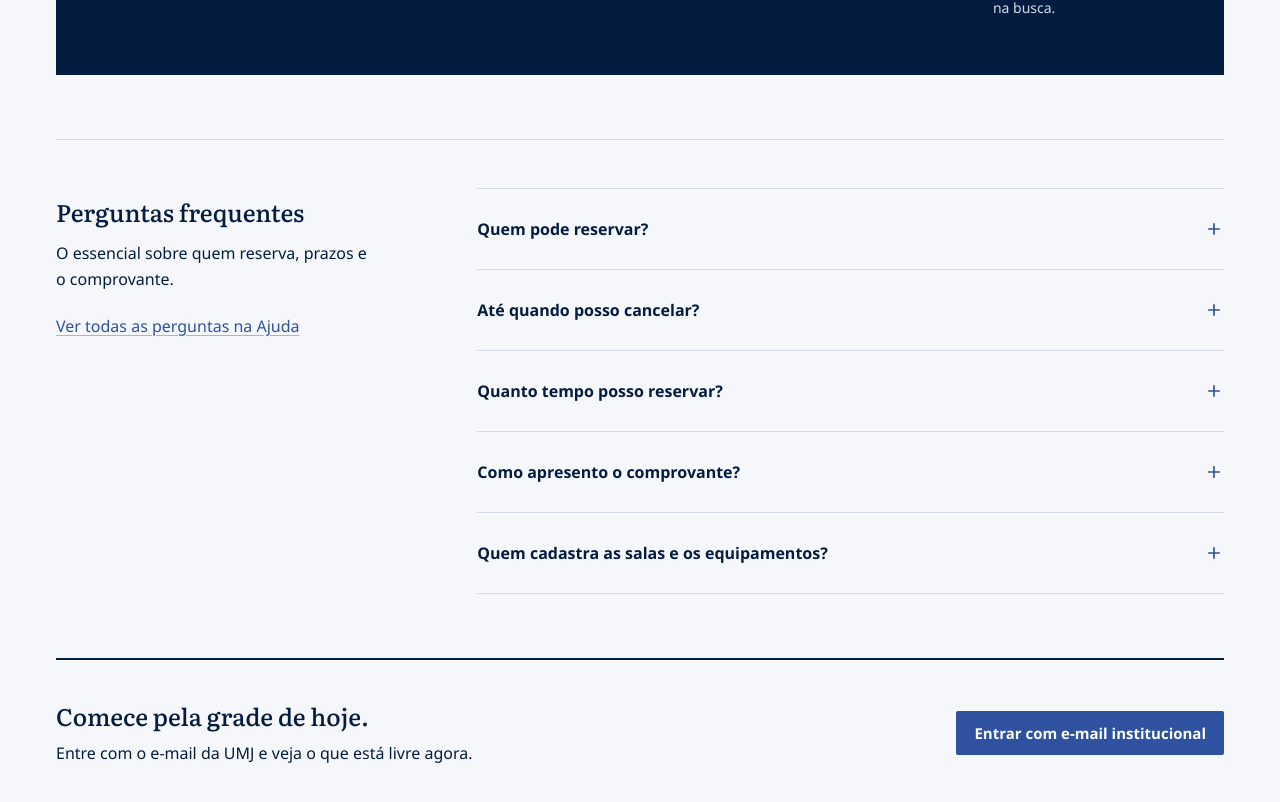
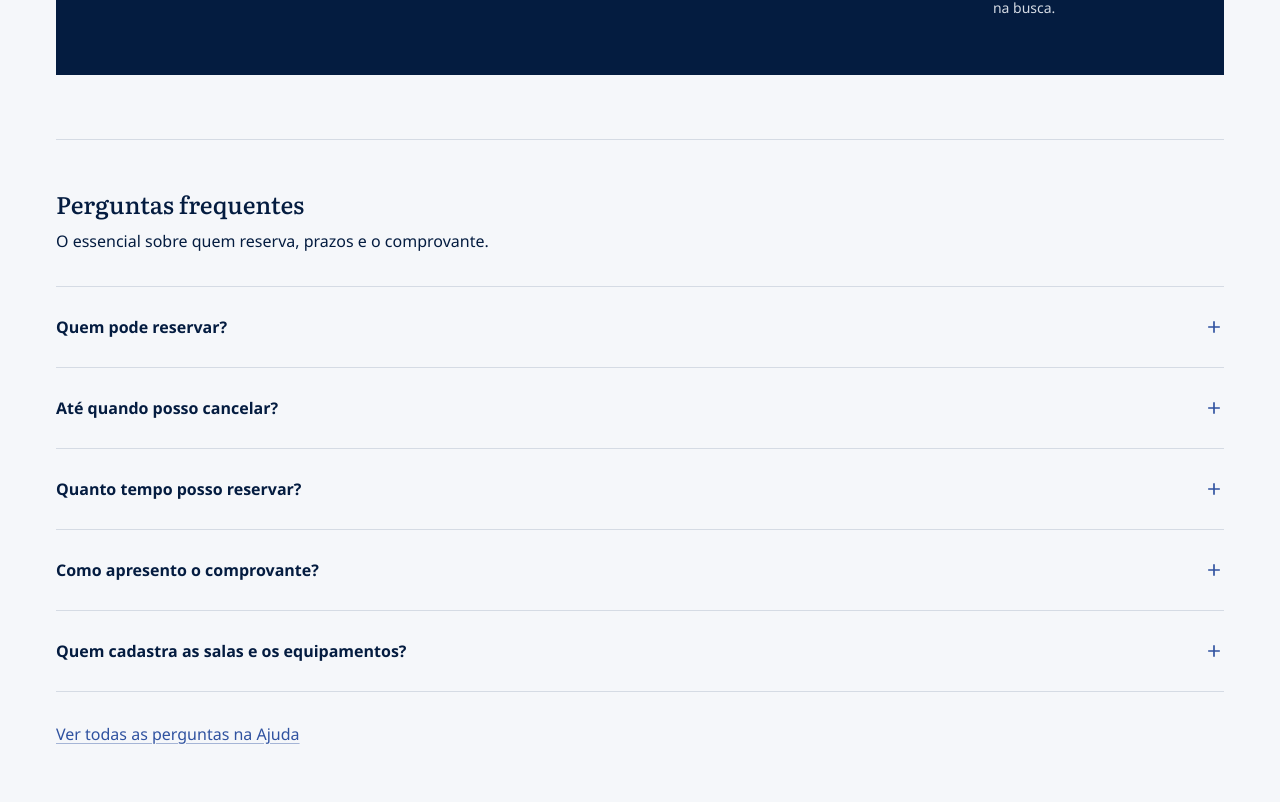
Before and after one commit to anderalex93/Sistema-de-Gestao-e-Reserva-de-Recursos-Academicos, a React (Vite) app in the folder frontend/: page / in a window 1280 px wide. Shown: the part 1258-2060 px from the top of the page. Built offline with nearby package versions, Linux system fonts and the light colour scheme; no server answers; a web font is replaced by a local one.

Commit message:
feat(frontend): landing FAQ in a single column with the Help link at the end (refs #47)

```diff
--- a/frontend/src/pages/LandingPage.tsx
+++ b/frontend/src/pages/LandingPage.tsx
@@ -380,30 +380,20 @@ export default function LandingPage() {
       <Box
         component="section"
         aria-labelledby="landing-perguntas"
-        sx={{
-          borderTop: `1px solid ${colors.line}`,
-          pt: { xs: 4, md: 6 },
-          mt: { xs: 6, md: 8 },
-          display: 'grid',
-          gap: { xs: 3, md: 6 },
-          gridTemplateColumns: { xs: '1fr', md: 'minmax(0, 4fr) minmax(0, 8fr)' },
-          alignItems: 'start',
-        }}
+        sx={{ borderTop: `1px solid ${colors.line}`, pt: { xs: 4, md: 6 }, mt: { xs: 6, md: 8 } }}
       >
-        <Stack spacing={1.5} sx={{ pt: { md: 1 } }}>
         <Typography id="landing-perguntas" variant="h2">
           Perguntas frequentes
         </Typography>
-          <Typography color="text.secondary" sx={{ maxWidth: '36ch' }}>
+        <Typography color="text.secondary" sx={{ mt: 1, mb: { xs: 3, md: 4 } }}>
           O essencial sobre quem reserva, prazos e o comprovante.
         </Typography>
-          <Typography>
+        <FaqList items={mainFaq} />
+        <Typography sx={{ mt: 2.5 }}>
           <Link component={RouterLink} to={paths.help} sx={touchTarget}>
             Ver todas as perguntas na Ajuda
           </Link>
         </Typography>
-        </Stack>
-        <FaqList items={mainFaq} />
       </Box>
 
       <Box
```
Lines whose indentation alone changed are shown as unchanged.
